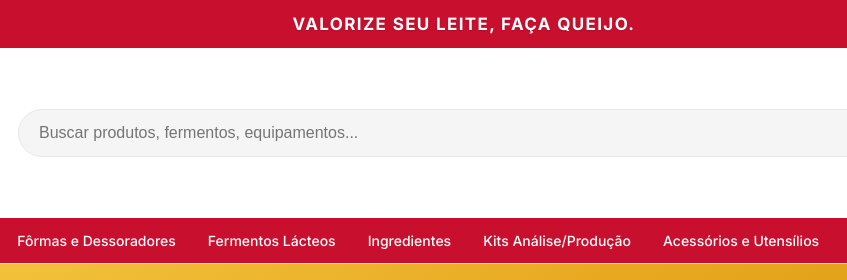
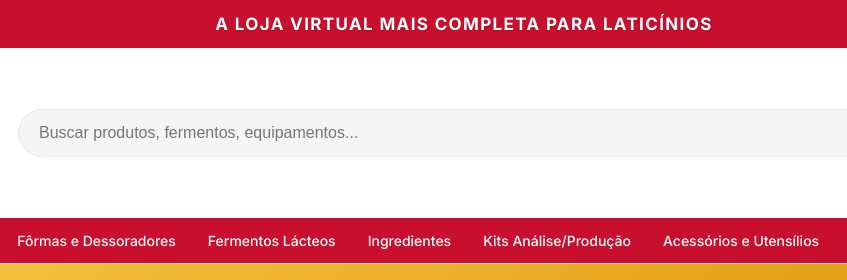
Before and after one commit to matheus3746/ideia_eccomerce_ricanata, a plain HTML site: page index.html in a window 1280 px wide. Shown: the top 280 px of the page, 176-1023 px from the left. Drawn offline with Linux system fonts and the light colour scheme.

Commit message:
Atualiza slogan da top bar para a nova mensagem institucional.
Substitui "Valorize seu leite, faça queijo." por "A loja virtual mais completa para laticínios".

Co-authored-by: Cursor <cursoragent@cursor.com>

```diff
--- a/index.html
+++ b/index.html
@@ -28,7 +28,7 @@
           </a>
         </div>
 
-        <p class="top-bar__tagline">Valorize seu leite, faça queijo.</p>
+        <p class="top-bar__tagline">A loja virtual mais completa para laticínios</p>
 
         <a href="tel:+553733341618" class="top-bar__phone" aria-label="Telefone fixo (37) 3334-1618">
           <svg viewBox="0 0 24 24" aria-hidden="true"><path d="M6.6 10.8c1.4 2.8 3.8 5.1 6.6 6.6l2.2-2.2c.3-.3.7-.4 1-.2 1.1.4 2.3.6 3.6.6.6 0 1 .4 1 1V20c0 .6-.4 1-1 1-9.4 0-17-7.6-17-17 0-.6.4-1 1-1h3.5c.6 0 1 .4 1 1 0 1.3.2 2.5.6 3.6.1.3 0 .7-.2 1L6.6 10.8z"/></svg>
```
Also changed, not shown: 1 other file.
